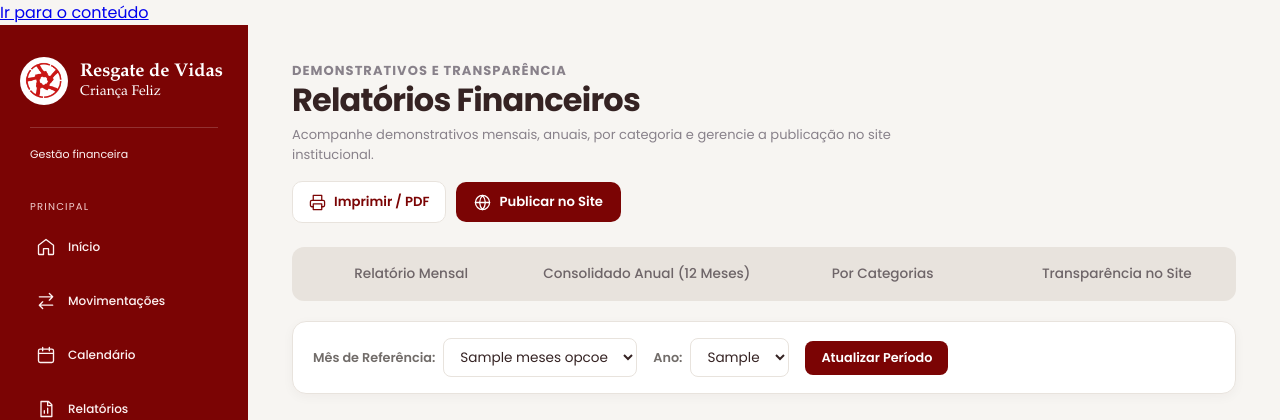
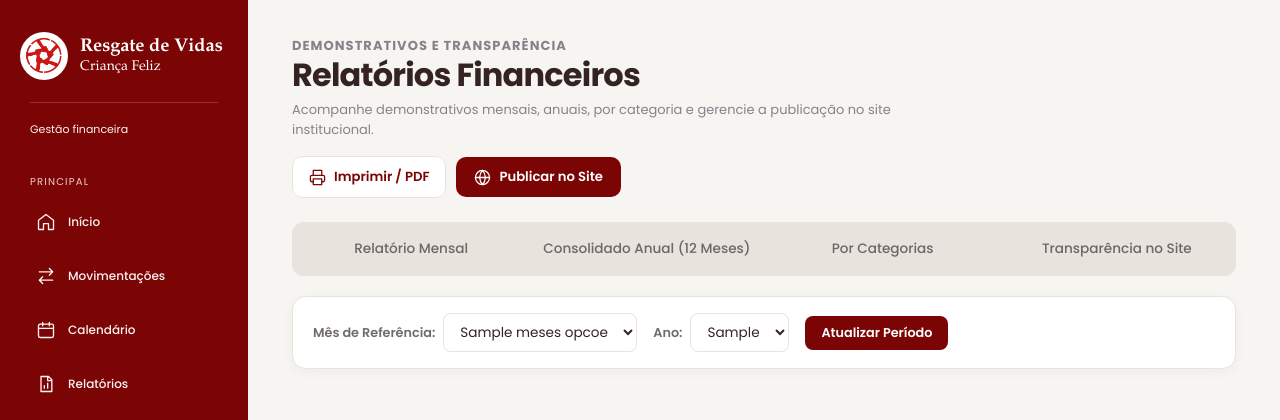
Before and after one commit to livcarsu28/Sistema-Gest-o-Financeira, a Spring app: page /relatorios in a window 1280 px wide. Shown: the top 420 px of the page. Run offline with Thymeleaf, Linux system fonts and the light colour scheme; the template is opened without the code that fills it: most values are stand-ins (such as "Sample title", 1, 10 or a date in 2020); data that the repository does not hold is empty; some of the project's set-up classes (security, data sources, template engines, error pages and the like) are left out, and stand-ins take their place; database files in the repository are not loaded.

Commit message:
fix(relatorios): oculta skip-link pular-conteudo e adiciona auto-submit nos filtros de mes e ano

```diff
--- a/financeiro/financeiro/src/main/java/financeiro/service/RelatorioService.java
+++ b/financeiro/financeiro/src/main/java/financeiro/service/RelatorioService.java
@@ -50,7 +50,8 @@ public class RelatorioService {
         var movimentacoes = relatorioRepository.listarMovimentacoesPeriodo(inicio, fim);
 
         BigDecimal saldo = totais.entradas().subtract(totais.saidas());
-        String periodoFormatado = dataBase.format(FORMATADOR_PERIODO);
+        String rawPeriodo = dataBase.format(FORMATADOR_PERIODO);
+        String periodoFormatado = rawPeriodo.substring(0, 1).toUpperCase(LOCALE_BRASIL) + rawPeriodo.substring(1);
 
         return new RelatorioMensalDTO(
                 mes,
@@ -159,7 +160,8 @@ public class RelatorioService {
         return relatorioRepository.consultarUltimaPublicacao()
                 .map(pub -> {
                     LocalDate ref = LocalDate.of(pub.anoReferencia(), pub.mesReferencia(), 1);
-                    String periodoFormatado = ref.format(FORMATADOR_PERIODO);
+                    String rawRef = ref.format(FORMATADOR_PERIODO);
+                    String periodoFormatado = rawRef.substring(0, 1).toUpperCase(LOCALE_BRASIL) + rawRef.substring(1);
                     return new PublicacaoFinanceiraDTO(
                             pub.idPublicacao(),
                             pub.mesReferencia(),
--- a/financeiro/financeiro/src/main/resources/static/css/relatorios.css
+++ b/financeiro/financeiro/src/main/resources/static/css/relatorios.css
@@ -2,6 +2,27 @@
    SISTEMA DE GESTÃO FINANCEIRA — ONG RESGATE DE VIDAS
    Estilos da página de Relatórios Financeiros
    ========================================================= */
+
+/* Link de acessibilidade (oculto fora da tela, visível apenas no foco via Tab) */
+.pular-conteudo {
+    position: fixed;
+    top: 12px;
+    left: 12px;
+    transform: translateY(-200%);
+    z-index: 1000;
+    padding: 10px 18px;
+    background: #c5a059;
+    color: #500404;
+    border-radius: 8px;
+    font-weight: 600;
+    text-decoration: none;
+    box-shadow: 0 4px 12px rgba(0, 0, 0, 0.2);
+    transition: transform 0.2s ease;
+}
+
+.pular-conteudo:focus {
+    transform: translateY(0);
+}
 
 .relatorios-pagina {
     background: #f7f5f2;
--- a/financeiro/financeiro/src/main/resources/static/js/relatorios.js
+++ b/financeiro/financeiro/src/main/resources/static/js/relatorios.js
@@ -9,11 +9,28 @@ document.addEventListener("DOMContentLoaded", () => {
     const $ = (id) => document.getElementById(id);
 
     // =========================================================================
-    // 1. GERENCIAMENTO DE ABAS
+    // 1. GERENCIAMENTO DE ABAS E FILTROS DE PERÍODO
     // =========================================================================
     const botoesAbas = document.querySelectorAll(".aba-btn");
     const paineisAbas = document.querySelectorAll(".aba-painel");
     const inputAba = $("input-aba");
+    const selectMes = $("select-mes");
+    const selectAno = $("select-ano");
+    const formFiltros = $("form-filtros");
+
+    // Submissão automática do filtro ao selecionar novo mês ou ano
+    if (formFiltros) {
+        if (selectMes) {
+            selectMes.addEventListener("change", () => {
+                formFiltros.submit();
+            });
+        }
+        if (selectAno) {
+            selectAno.addEventListener("change", () => {
+                formFiltros.submit();
+            });
+        }
+    }
 
     botoesAbas.forEach(btn => {
         btn.addEventListener("click", () => {
```
